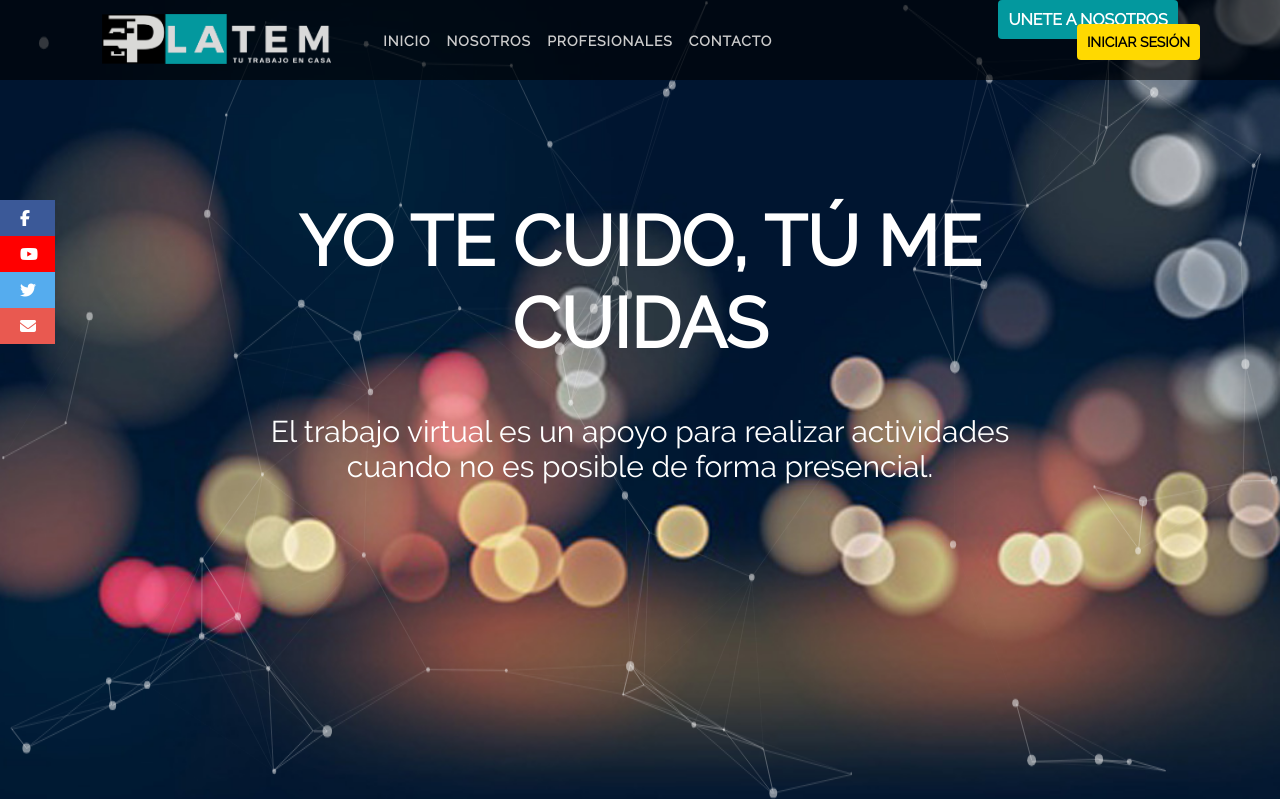
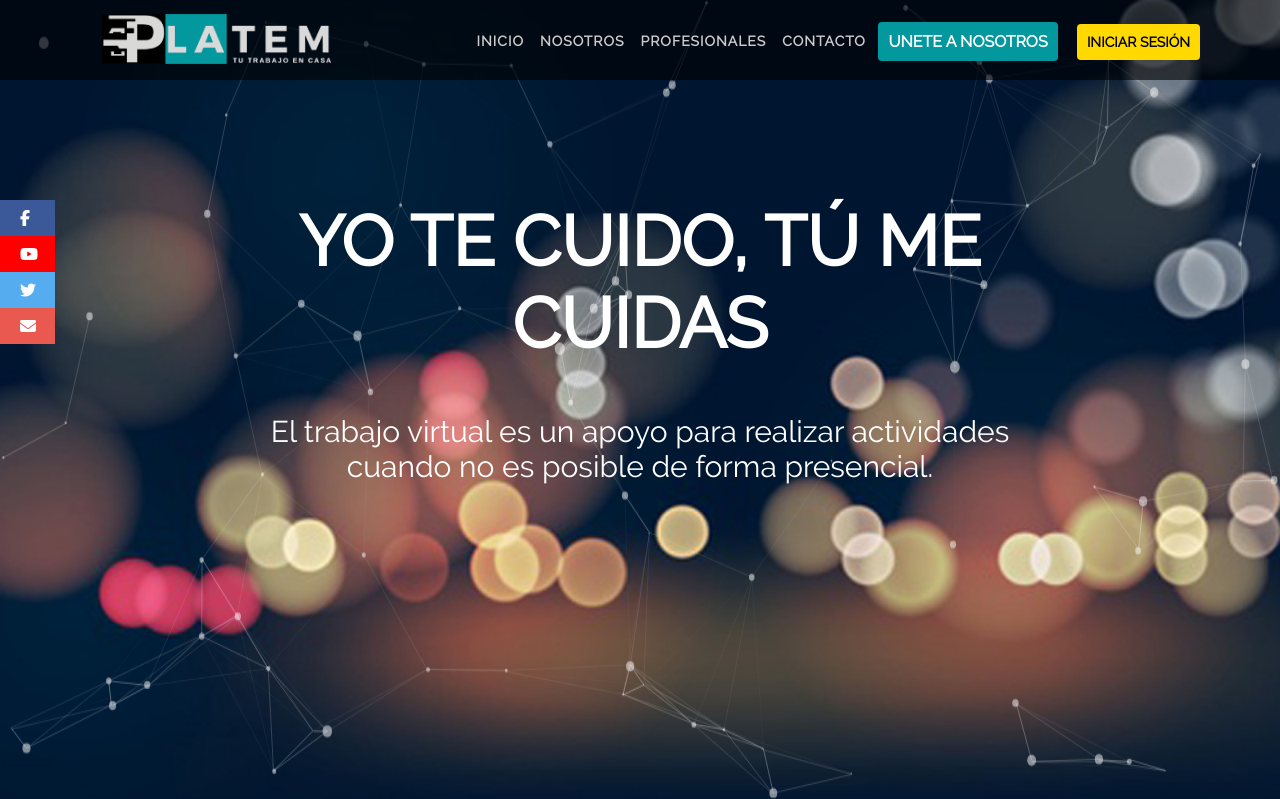
Before and after one commit to simarek/WebPrueba2, a PHP site: page /index.html in a window 1280 px wide. Shown: the top 799 px of the page. Run offline with PHP 8.4, Linux system fonts and the light colour scheme; some libraries are stand-ins or nearby versions.

Commit message:
arreglado botones de registro

```diff
--- a/index.html
+++ b/index.html
@@ -76,7 +76,6 @@
             <li><a href="">Profesionales</a></li>
             <li><a href="">Contacto</a></li>
 
-
             <!-- <a href="suscribe.html" class="a-suscribe">Registrarse</a> -->
 
             <!-- <label for="chk" class="ocultar-menu">
@@ -85,7 +84,6 @@
           </ul>
 
         </nav>
-
 
         <input type="checkbox" id="btn-modal" class="inp-modal" />
         <label for="btn-modal" class="lbl-modal">Iniciar Sesión</label>
--- a/styles/styles.css
+++ b/styles/styles.css
@@ -64,10 +64,10 @@ header {
 }
 
 nav {
-  width: 50%;
+  width: 46%;
   height: 80px;
   float: left;
-  text-align: left;
+  text-align: right;
   padding-top: 32px;
   padding-right: 0;
   box-sizing: border-box;
@@ -248,6 +248,8 @@ nav ul li a:hover {
   font-family: rale;
   font-weight: bold;
   background: #03989e;
+  margin-top: 22px;
+  margin-right: 120px;
   padding: 10px 10px;
   border-radius: 4px;
   text-decoration: none;
```
